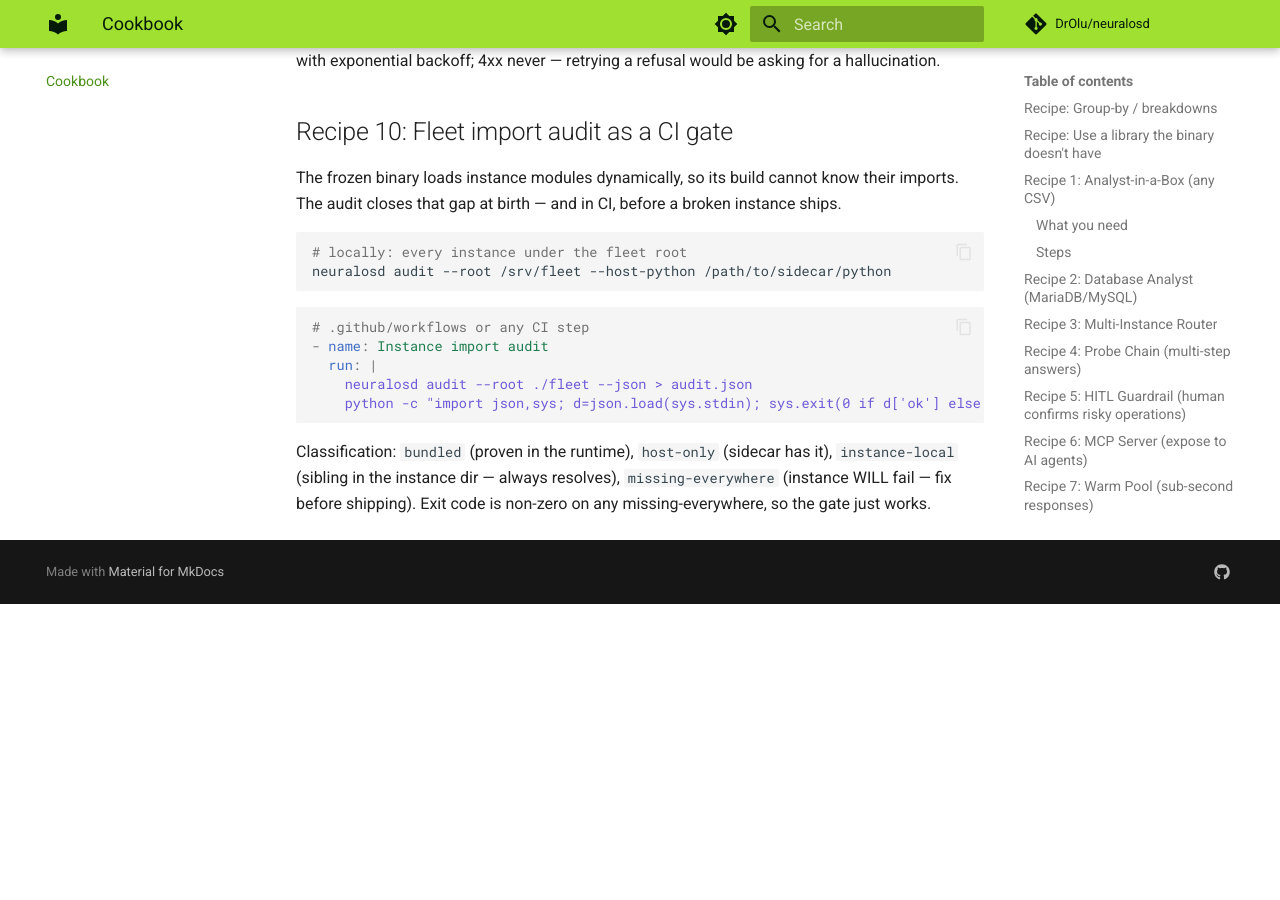
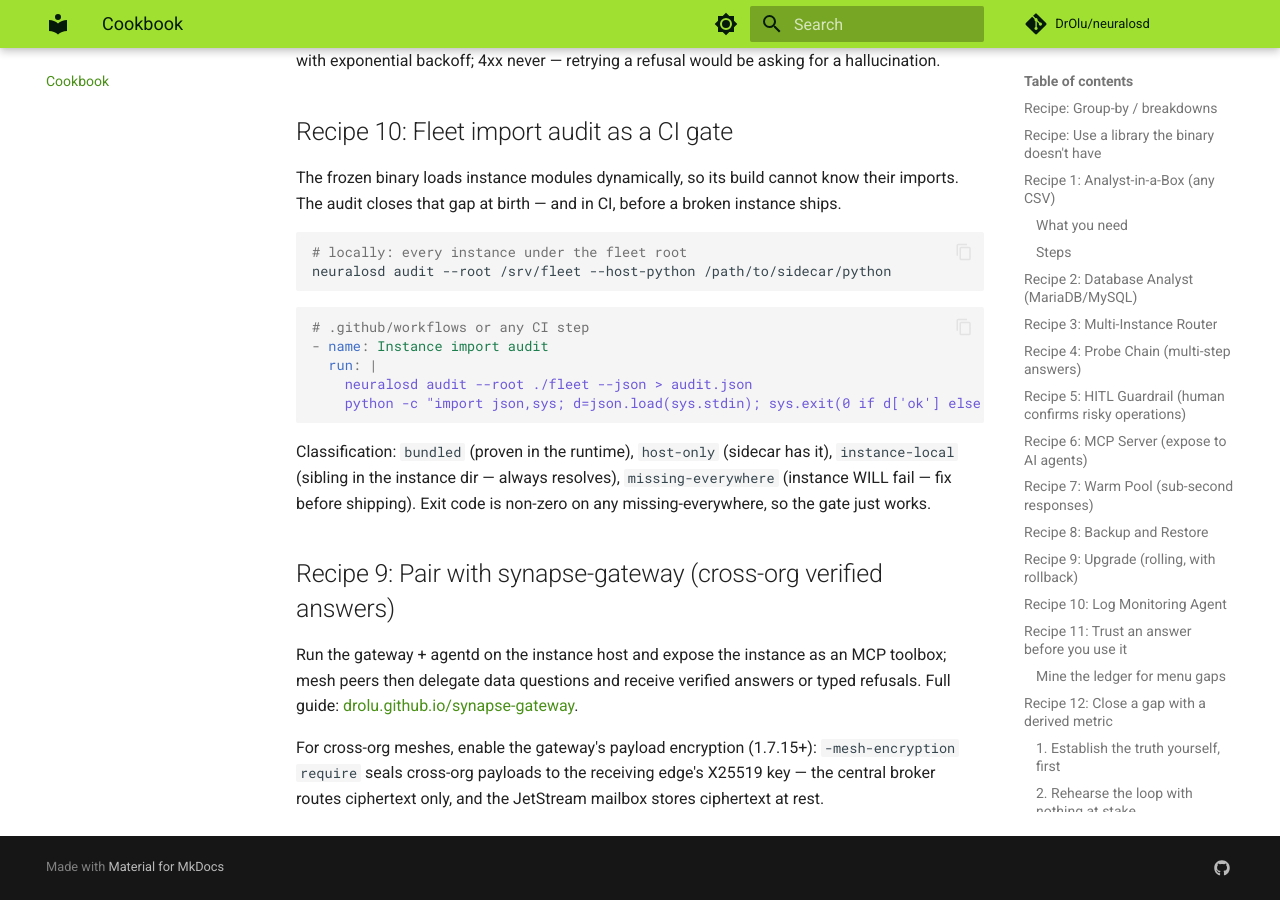
Before and after one commit to DrOlu/neuralosd, an MkDocs documentation site: the page built from docs/cookbook.md, in a window 1280 px wide and 900 px high, scrolled down 12697 px. Built offline with MkDocs 1.6.1 and Material for MkDocs 9.7.7, drawn with Linux system fonts in a browser that asks for light colours; comment, search, counter and statistics services are not loaded; before the commit the page ends 13301 px from its top, so only the background shows below that.

Commit message:
docs: pair with synapse-gateway (cross-org verified answers) + mesh payload encryption note

```diff
--- a/docs/cookbook.md
+++ b/docs/cookbook.md
@@ -671,3 +671,16 @@
 it), `instance-local` (sibling in the instance dir — always resolves),
 `missing-everywhere` (instance WILL fail — fix before shipping). Exit code
 is non-zero on any missing-everywhere, so the gate just works.
+
+
+## Recipe 9: Pair with synapse-gateway (cross-org verified answers)
+
+Run the gateway + agentd on the instance host and expose the instance as an
+MCP toolbox; mesh peers then delegate data questions and receive verified
+answers or typed refusals. Full guide:
+[drolu.github.io/synapse-gateway](https://drolu.github.io/synapse-gateway/integrate/).
+
+For cross-org meshes, enable the gateway's payload encryption (1.7.15+):
+`-mesh-encryption require` seals cross-org payloads to the receiving edge's
+X25519 key — the central broker routes ciphertext only, and the JetStream
+mailbox stores ciphertext at rest.
```
